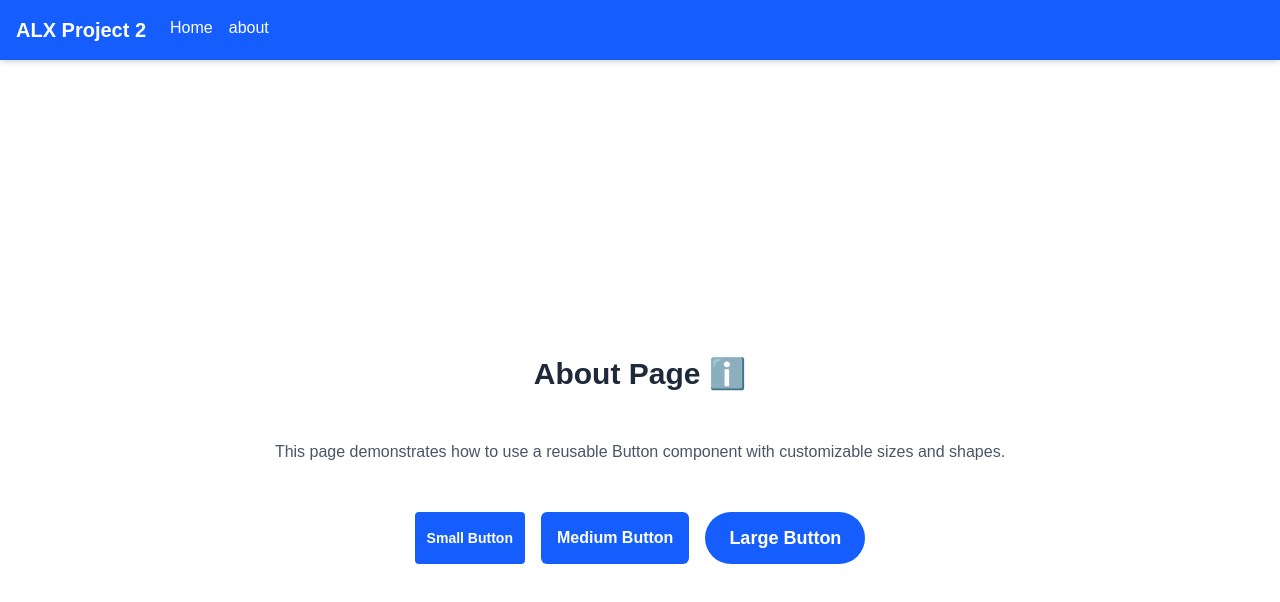
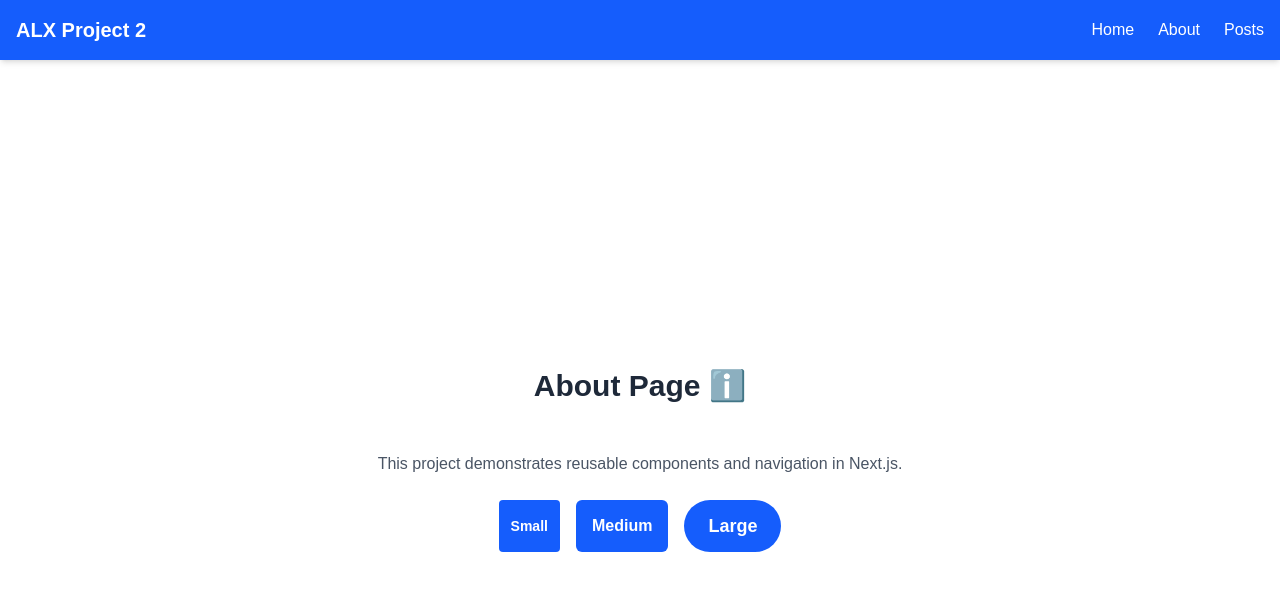
Before and after one commit to enock00/alx-project-0x02-setup, a Next.js app in the folder alx-project-0x02/: page /about in a window 1280 px wide. Shown: the top 602 px of the page. Built offline with nearby package versions, Linux system fonts and the light colour scheme.

Commit message:
Imlemented a navigation and a layout

```diff
--- a/alx-project-0x02/components/layout/Header.tsx
+++ b/alx-project-0x02/components/layout/Header.tsx
@@ -3,11 +3,18 @@ import Link from "next/link";
 
 const Header: React.FC = () => {
   return (
-    <header className="bg-blue-600 text-white p-4 shadow-md flex gap-6">
+    <header className="bg-blue-600 text-white p-4 shadow-md flex items-center justify-between">
       <h1 className="text-xl font-bold">ALX Project 2</h1>
-      <nav className="flex gap-4">
-        <Link href="/home">Home</Link>
-        <Link href="/about">about</Link>
+      <nav className="flex gap-6">
+        <Link href="/home" className="hover:text-gray-200 transition">
+          Home
+        </Link>
+        <Link href="/about" className="hover:text-gray-200 transition">
+          About
+        </Link>
+        <Link href="/posts" className="hover:text-gray-200 transition">
+          Posts
+        </Link>
       </nav>
     </header>
   );
--- a/alx-project-0x02/pages/about.tsx
+++ b/alx-project-0x02/pages/about.tsx
@@ -8,15 +8,13 @@ const AboutPage: React.FC = () => {
       <Header />
       <main className="flex flex-col items-center justify-center min-h-screen py-10 gap-6">
         <h1 className="text-3xl font-bold text-gray-800 mb-6">About Page ℹ️</h1>
-        <p className="text-gray-600 mb-6 text-center w-3/4">
-          This page demonstrates how to use a reusable Button component with
-          customizable sizes and shapes.
+        <p className="text-gray-600 text-center w-3/4">
+          This project demonstrates reusable components and navigation in Next.js.
         </p>
-
-        <div className="flex gap-4 flex-wrap justify-center">
-          <Button title="Small Button" size="small" shape="rounded-sm" />
-          <Button title="Medium Button" size="medium" shape="rounded-md" />
-          <Button title="Large Button" size="large" shape="rounded-full" />
+        <div className="flex gap-4">
+          <Button title="Small" size="small" shape="rounded-sm" />
+          <Button title="Medium" size="medium" shape="rounded-md" />
+          <Button title="Large" size="large" shape="rounded-full" />
         </div>
       </main>
     </div>
--- /dev/null
+++ b/alx-project-0x02/pages/posts.tsx
@@ -0,0 +1,18 @@
+import React from "react";
+import Header from "@/components/layout/Header";
+
+const PostsPage: React.FC = () => {
+  return (
+    <div>
+      <Header />
+      <main className="flex flex-col items-center justify-center min-h-screen py-10">
+        <h1 className="text-3xl font-bold text-gray-800">Posts Page 📝</h1>
+        <p className="text-gray-600 mt-4">
+          Here you’ll see all the posts added by users.
+        </p>
+      </main>
+    </div>
+  );
+};
+
+export default PostsPage;
```
